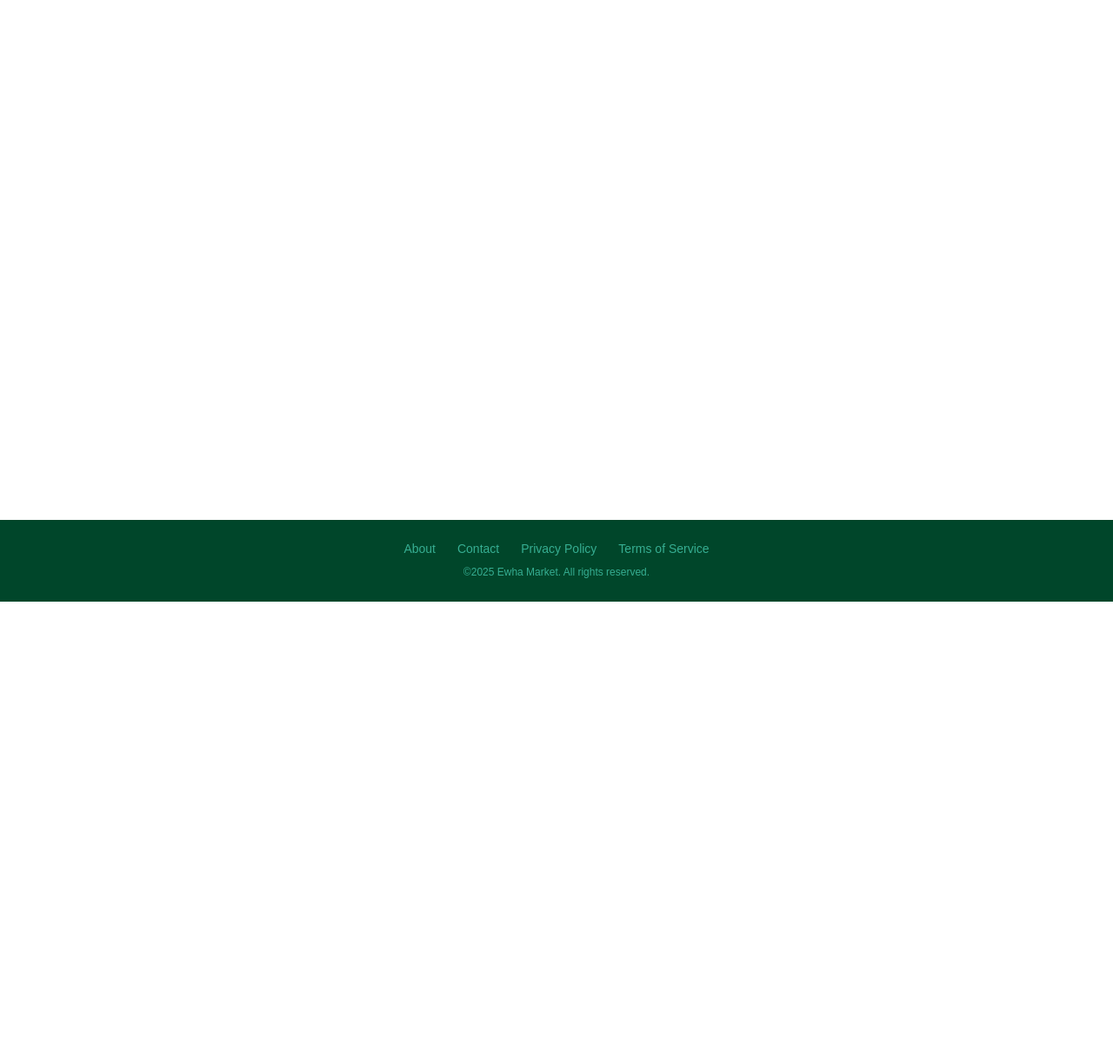
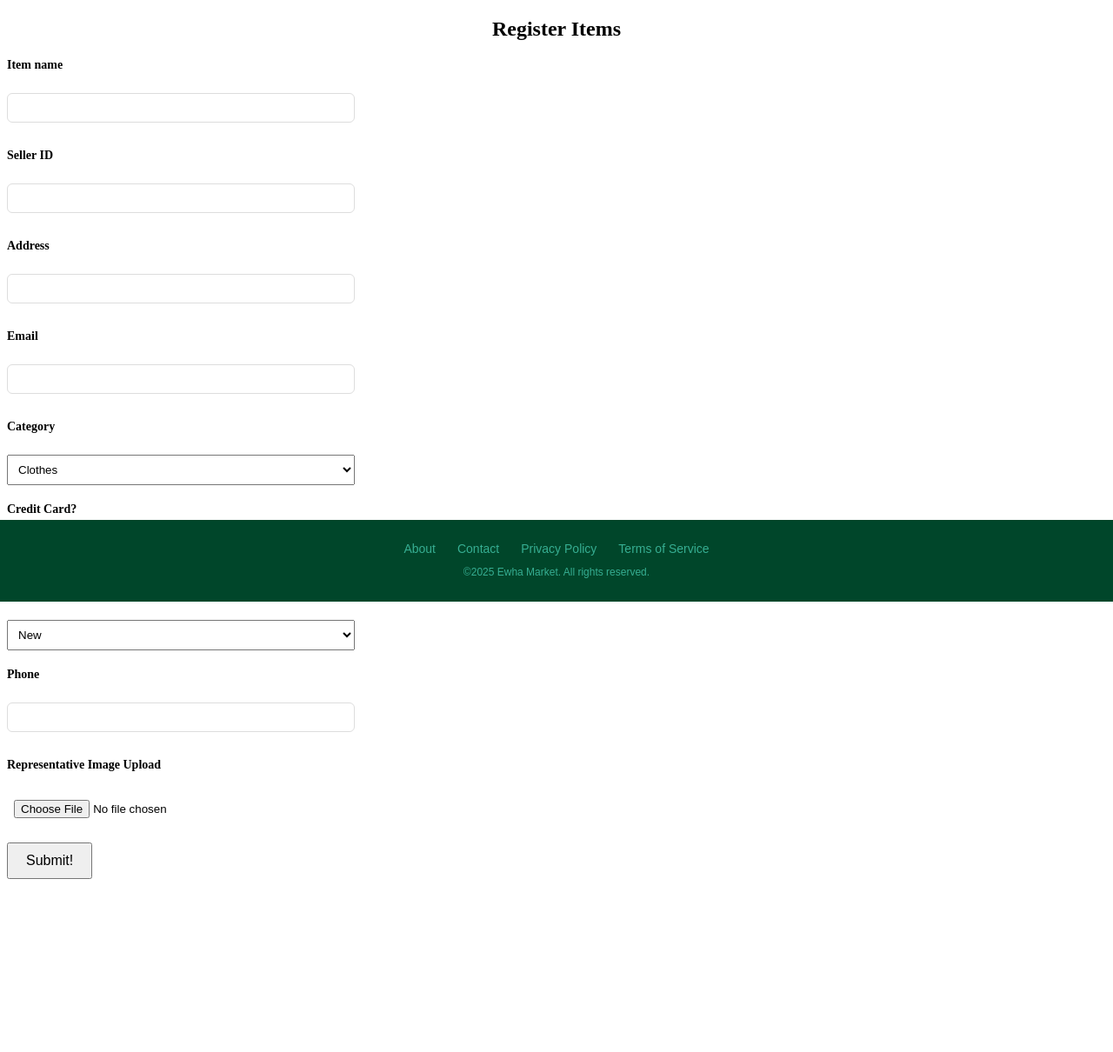
Before and after one commit to letgogg27/25-2osp, a Flask app: page /register_items in a window 1280 px wide. Shown: the part 108-1318 px from the top of the page at 87% size. Before the commit the page ends 800 px from the top, so only its background shows below. Run offline with Flask 3, Linux system fonts and the light colour scheme.

Commit message:
Update reg_items.html

```diff
--- a/templates/reg_items.html
+++ b/templates/reg_items.html
@@ -1,6 +1,84 @@
 {% extends "index.html" %} {% block title %} Ewha Market-List {%endblock %}
 {%block content %}
 
-<!-- insert code here -->
+<h2>Register Items</h2>
+
+<form action="/submit_item" method="get" enctype="multipart/form-data" style="max-width:400px;">
+  <!-- 상품명 -->
+  <div style="margin-bottom: 20px;">
+    <label for="item_name">Item name</label><br>
+    <input type="text" name="item_name" id="item_name" required style="width:100%; padding:8px;">
+  </div>
+
+  <!-- 판매자 ID -->
+  <div style="margin-bottom: 20px;">
+    <label for="seller_id">Seller ID</label><br>
+    <input type="text" name="seller_id" id="seller_id" required style="width:100%; padding:8px;">
+  </div>
+
+  <!-- 주소 -->
+  <div style="margin-bottom: 20px;">
+    <label for="address">Address</label><br>
+    <input type="text" name="address" id="address" required style="width:100%; padding:8px;">
+  </div>
+
+  <!-- 이메일 -->
+  <div style="margin-bottom: 20px;">
+    <label for="email">Email</label><br>
+    <input type="text" name="email" id="email" required style="width:100%; padding:8px;">
+  </div>
+
+  <!-- 카테고리 -->
+  <div style="margin-bottom: 20px;">
+    <label for="category">Category</label><br>
+    <select id="category" name="category" style="width:100%; padding:8px;">
+      <option value="Clothes" selected>Clothes</option>
+      <option value="Beauty">Beauty</option>
+      <option value="Books">Books</option>
+      <option value="Furniture">Furniture</option>
+      <option value="Electronics">Electronics</option>
+      <option value="ETC">ETC</option>
+    </select>
+  </div>
+
+  <!-- 카드 결제 여부 -->
+  <div style="margin-bottom: 20px;">
+    <label for="credit_card">Credit Card?</label><br>
+    <select id="credit_card" name="credit_card" style="width:100%; padding:8px;">
+      <option value="Y" selected>Yes</option>
+      <option value="N">No</option>
+    </select>
+  </div>
+
+  <!-- 상품 상태 -->
+  <div style="margin-bottom: 20px;">
+    <label for="status">Status</label><br>
+    <select id="status" name="status" style="width:100%; padding:8px;">
+      <option value="new" selected>New</option>
+      <option value="lnew">Likely New</option>
+      <option value="used">Used</option>
+    </select>
+  </div>
+
+  <!-- 전화번호 -->
+  <div style="margin-bottom: 20px;">
+    <label for="phone">Phone</label><br>
+    <input type="text" name="phone" id="phone" style="width:100%; padding:8px;">
+  </div>
+
+  <!-- 이미지 첨부 -->
+  <div style="margin-bottom: 20px;">
+    <label for="file">Representative Image Upload</label><br>
+    <!--  <label for="file" class="file-btn">Choose File</label>   버튼을 Choose File로 바꿀 시 -->
+    <input type="file" name="file" id="file" accept="image/*" style="width:100%; padding:8px;">
+  </div>
+
+
+
+  <!-- 제출 버튼 -->
+  <div>
+    <input type="submit" value="Submit!" style="padding:10px 20px; font-size:16px; cursor:pointer;">
+  </div>
+</form>
 
 {%endblock%}
```
